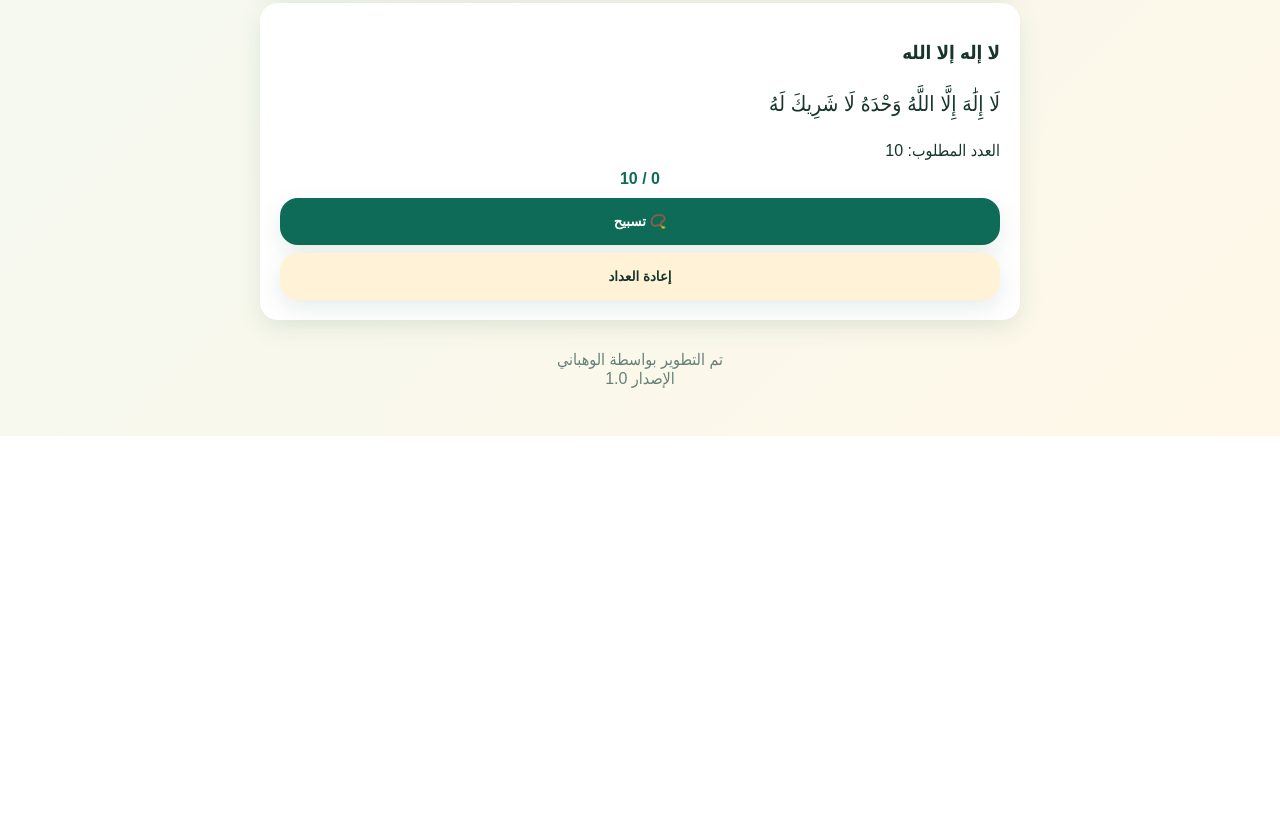
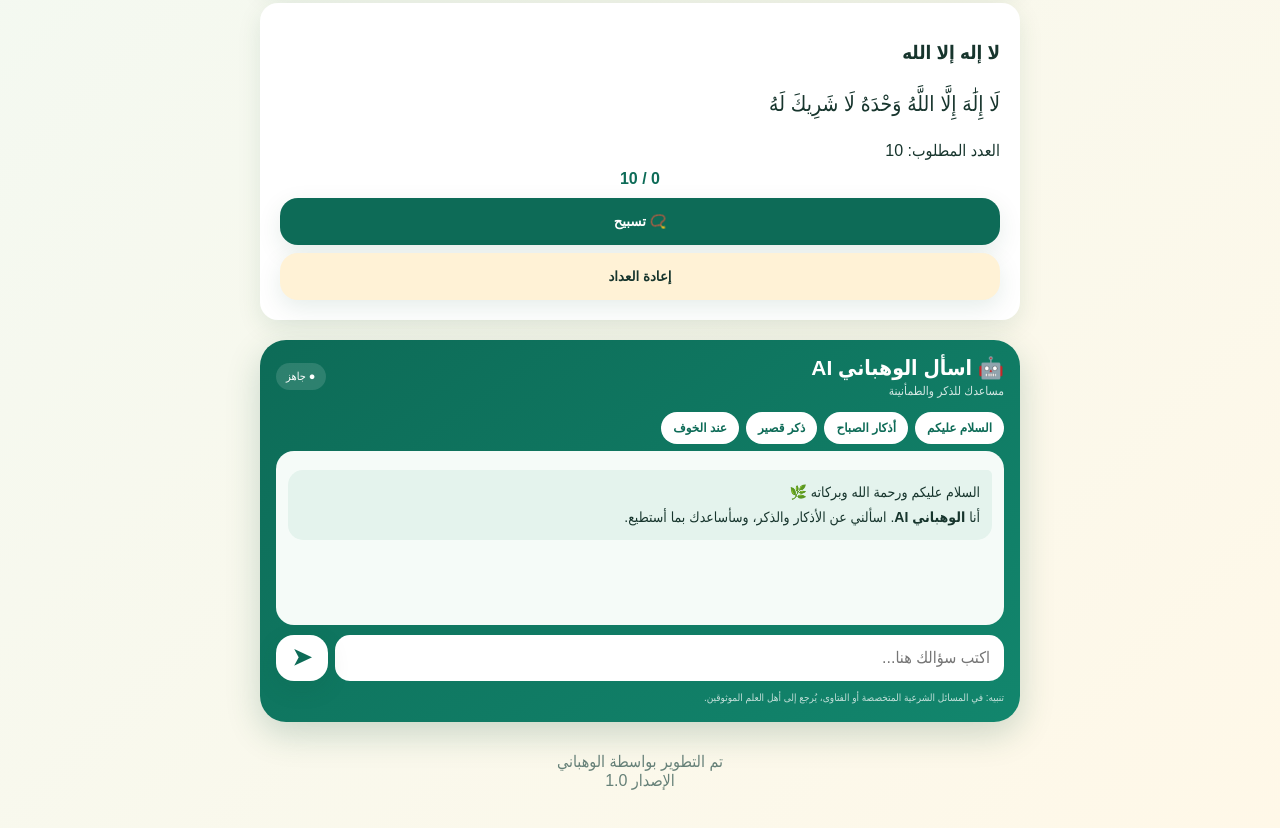
Before and after one commit to hgg89/alwahbani-azkar, a plain HTML site: page index.html in a window 1280 px wide. Shown: the part 1099-1927 px from the top of the page. Before the commit the page ends 1535 px from the top, so only its background shows below. Drawn offline with Linux system fonts and the light colour scheme.

Commit message:
إضافة واجهة اسأل الوهباني AI ومحادثة ذكية أولية

```diff
--- a/index.html
+++ b/index.html
@@ -8,6 +8,10 @@
 <style>
 body{margin:0;font-family:Arial,Tahoma,sans-serif;background:linear-gradient(135deg,#eef9f5,#fff8e8);color:#17352d}header{background:linear-gradient(135deg,#0b5e4d,#159071);color:white;padding:28px 18px;border-radius:0 0 28px 28px}main{max-width:760px;margin:auto;padding:18px}.brand{font-size:24px;font-weight:bold}.sub{opacity:.85;margin-top:6px}.stats,.cats{display:grid;grid-template-columns:repeat(2,1fr);gap:12px;margin:16px 0}.box,.card,button{background:white;border:0;border-radius:18px;box-shadow:0 8px 25px #0b51351a}.box{text-align:center;padding:15px}.box b{display:block;color:#0d6b57;font-size:22px}button{padding:16px;cursor:pointer;color:#17352d;font-weight:bold}.cats button{font-size:15px}.card{padding:20px;margin-top:14px}.dhikr{font-size:21px;line-height:2;margin:16px 0}.count{color:#0d6b57;font-weight:bold;text-align:center;margin:10px}.read{width:100%;background:#0d6b57;color:white}.reset{margin-top:8px;width:100%;background:#fff2d6}footer{text-align:center;color:#668078;padding:30px 0}
 </style>
+<style>
+.ai{margin-top:20px;background:linear-gradient(145deg,#0d6b57,#12866d);border-radius:26px;padding:16px;color:#fff;box-shadow:0 12px 35px #0b513533}
+.aiHead{display:flex;align-items:center;justify-content:space-between}.aiTitle{font-size:21px;font-weight:800}.aiSub{font-size:12px;opacity:.82;margin-top:4px}.online{font-size:11px;background:#ffffff22;padding:7px 10px;border-radius:99px}.suggestions{display:flex;gap:7px;overflow:auto;padding:14px 0 7px}.suggestions button{white-space:nowrap;padding:9px 12px;border-radius:99px;color:#0d6b57;box-shadow:none;font-size:12px}.chat{background:#f5fbf8;border-radius:18px;padding:12px;min-height:150px;max-height:310px;overflow:auto}.msg{padding:10px 12px;border-radius:15px;margin:7px 0;line-height:1.8;font-size:14px}.bot{background:#e4f3ed;color:#17352d;border-top-right-radius:5px}.user{background:#fff0ce;color:#4c3920;border-top-left-radius:5px}.composer{display:flex;gap:7px;margin-top:10px}.composer input{flex:1;border:0;border-radius:15px;padding:14px;font:inherit;outline:none}.composer button{width:52px;padding:0;background:#fff;color:#0d6b57;font-size:23px}.aiNote{font-size:10px;opacity:.75;line-height:1.6;margin-top:9px}
+</style>
 </head>
 <body>
 <header><div class="brand">📿 الوهباني | أذكاري</div><div class="sub">رفيقك اليومي للذكر والطمأنينة ✨</div></header>
@@ -16,7 +20,27 @@ body{margin:0;font-family:Arial,Tahoma,sans-serif;background:linear-gradient(135
 <h3>أقسام الأذكار</h3>
 <div class="cats" id="cats"></div>
 <div id="list"></div>
-<footer>تم التطوير بواسطة الوهباني<br>الإصدار 1.0</footer>
+
+<section class="ai" id="ai">
+  <div class="aiHead">
+    <div><div class="aiTitle">🤖 اسأل الوهباني AI</div><div class="aiSub">مساعدك للذكر والطمأنينة</div></div>
+    <span class="online">● جاهز</span>
+  </div>
+  <div class="suggestions">
+    <button onclick="askAI('السلام عليكم')">السلام عليكم</button>
+    <button onclick="askAI('ما أذكار الصباح؟')">أذكار الصباح</button>
+    <button onclick="askAI('أعطني ذكرًا قصيرًا الآن')">ذكر قصير</button>
+    <button onclick="askAI('ما الذكر المناسب عند الخوف؟')">عند الخوف</button>
+  </div>
+  <div id="chat" class="chat">
+    <div class="msg bot">السلام عليكم ورحمة الله وبركاته 🌿<br>أنا <b>الوهباني AI</b>. اسألني عن الأذكار والذكر، وسأساعدك بما أستطيع.</div>
+  </div>
+  <div class="composer">
+    <input id="aiInput" placeholder="اكتب سؤالك هنا..." onkeydown="if(event.key==='Enter')sendAI()">
+    <button onclick="sendAI()" aria-label="إرسال">➤</button>
+  </div>
+  <div class="aiNote">تنبيه: في المسائل الشرعية المتخصصة أو الفتاوى، يُرجع إلى أهل العلم الموثوقين.</div>
+</section><footer>تم التطوير بواسطة الوهباني<br>الإصدار 1.0</footer>
 </main>
 <script>
 const data={
```
